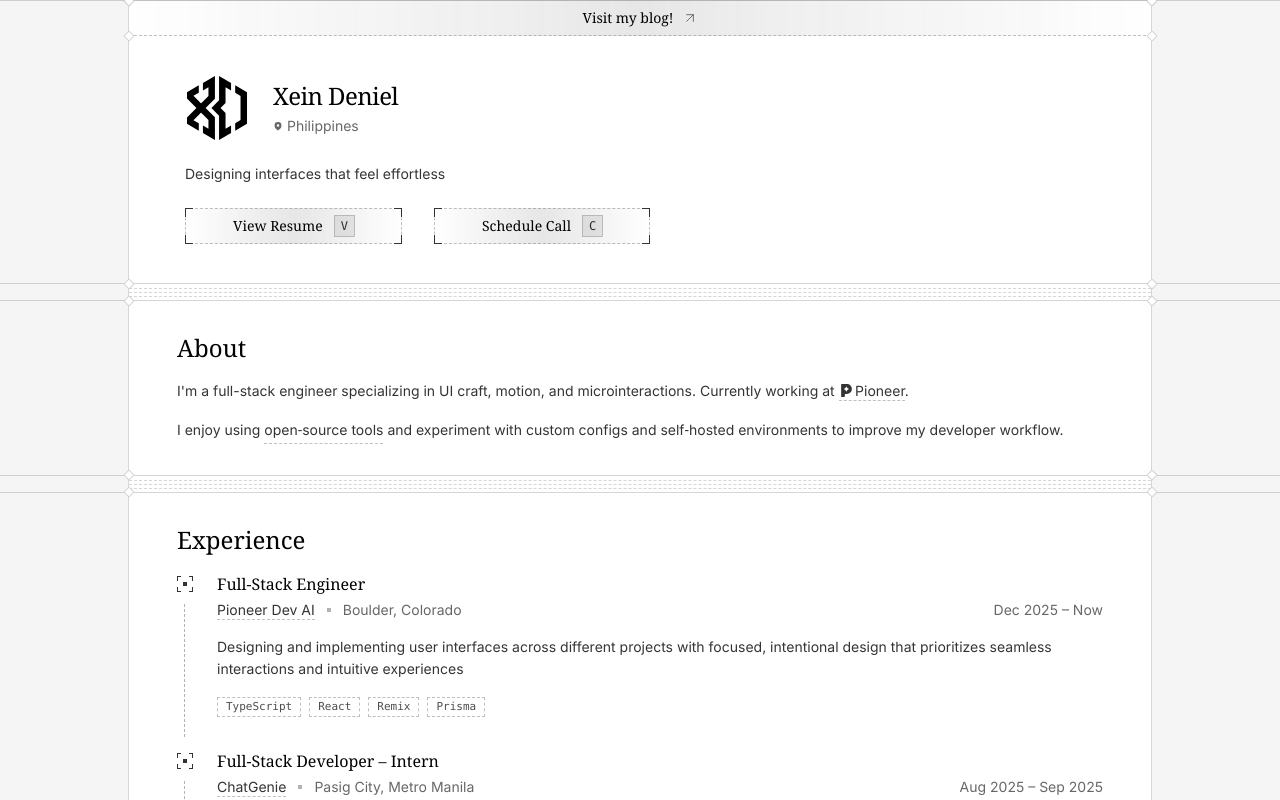
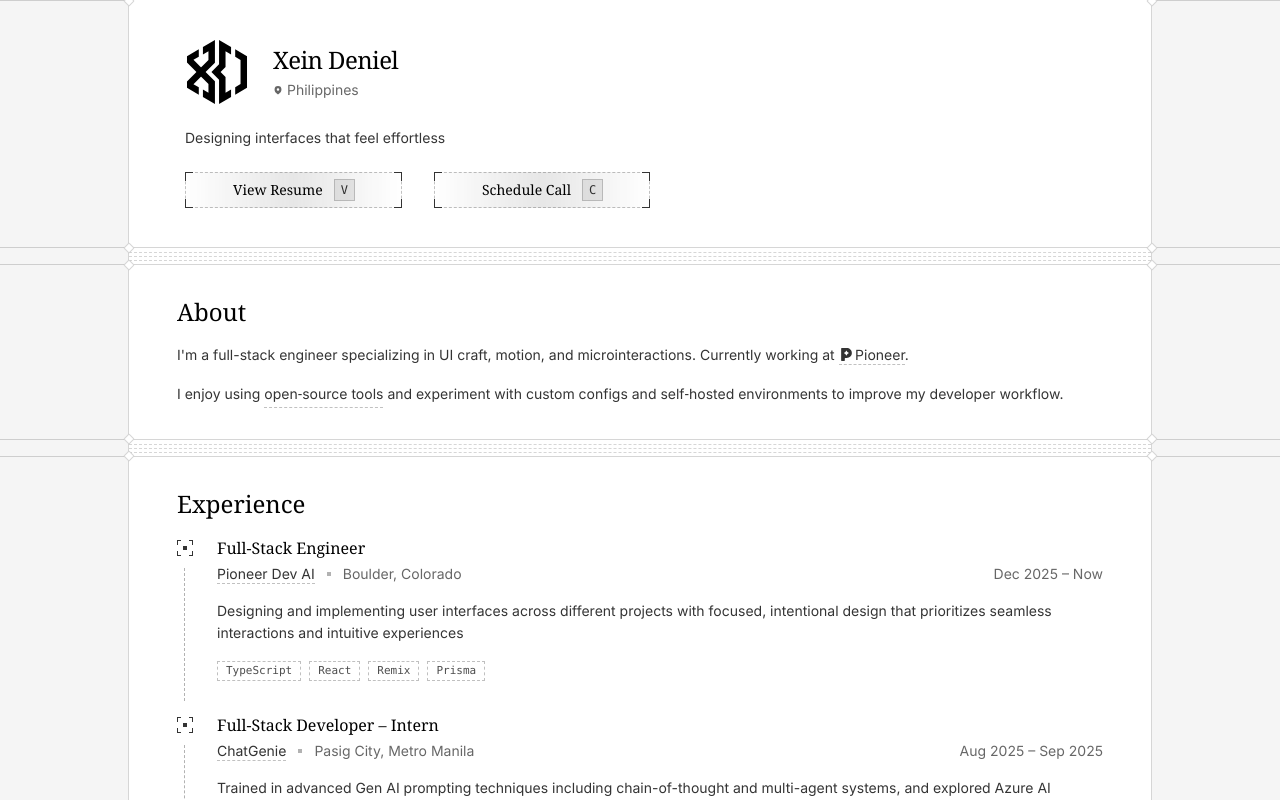
Before and after one commit to xeind/xeind.net, a Next.js app: page / in a window 1280 px wide. Shown: the top 800 px of the page. Built offline with nearby package versions, Linux system fonts and the light colour scheme.

Commit message:
chore: comment out blog callout band for now

```diff
--- a/app/page.tsx
+++ b/app/page.tsx
@@ -11,16 +11,16 @@ import { ICON_CONFIG } from "@/lib/config/design";
 export default function Home() {
   return (
     <PageStack
-      lead={
-        <CalloutBand
-          href="/blog"
-          label="Visit my blog!"
-          icon={
-            <ArrowUpRight size={16} strokeWidth={ICON_CONFIG.strokeWidth} />
-          }
-          external={true}
-        />
-      }
+      // lead={
+      //   <CalloutBand
+      //     href="/blog"
+      //     label="Visit my blog!"
+      //     icon={
+      //       <ArrowUpRight size={16} strokeWidth={ICON_CONFIG.strokeWidth} />
+      //     }
+      //     external={true}
+      //   />
+      // }
     >
       <Panel tone="hero" padding="lg" edges="bottom" ornaments="bottom">
         <HeroSection />
```
